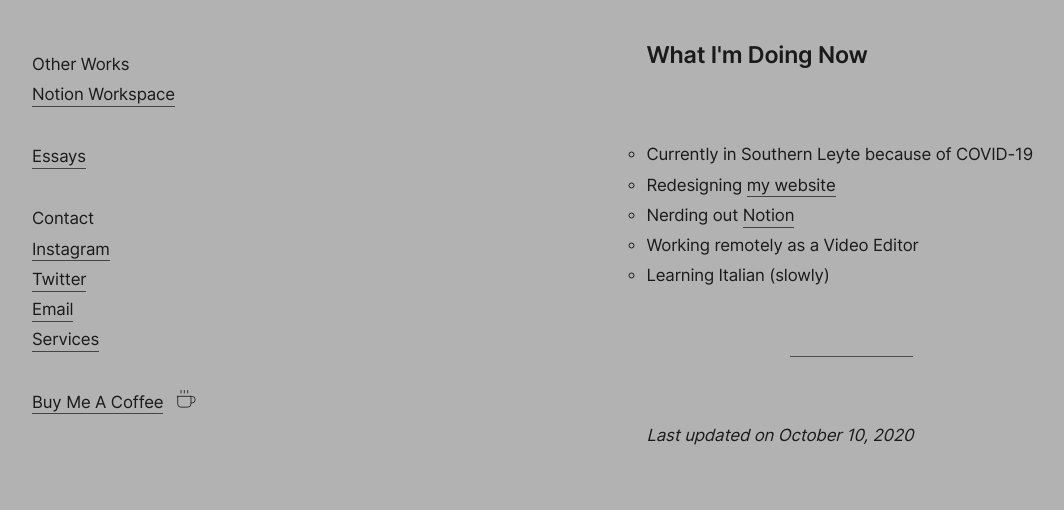
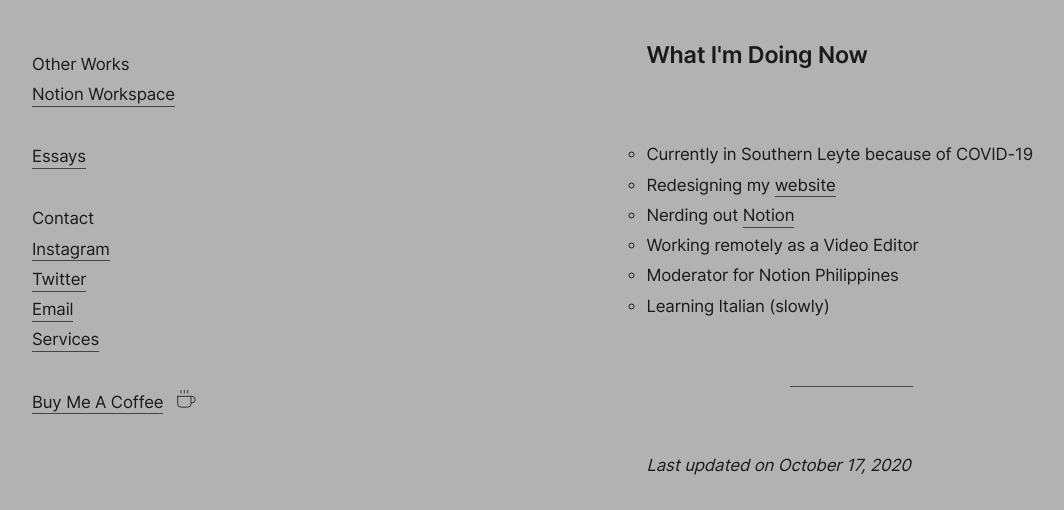
Before and after one commit to krabf/krabf.github.io, a plain HTML site: page now.html in a window 1280 px wide. Shown: the part 184-694 px from the top of the page, without its empty margins (96-1160 px from the left). Drawn offline with Linux system fonts and the light colour scheme; files whose address does not match are found by name.

Commit message:
Comming additionals

```diff
--- a/now.html
+++ b/now.html
@@ -82,15 +82,16 @@
         <section>
           <div class="post"><ul>
           <li>Currently in Southern Leyte because of COVID-19</li>
-          <li>Redesigning <a href="https://krabf.github.io">my website</a></li>
+          <li>Redesigning my <a href="https://krabf.com">website</a></li>
           <li>Nerding out <a href="https://www.notion.so/">Notion</a></li>
           <li>Working remotely as a Video Editor</li>
+          <li>Moderator for Notion Philippines</li>
           <li>Learning Italian (slowly)</li>
           </ul>
         </section>
         <hr />
 
-        <em>Last updated on October 10, 2020</em>
+        <em>Last updated on October 17, 2020</em>
     </div>
 </div>
 
```
Also changed, not shown: index.html (+1 -1 lines), services.html (+2 -0 lines).
